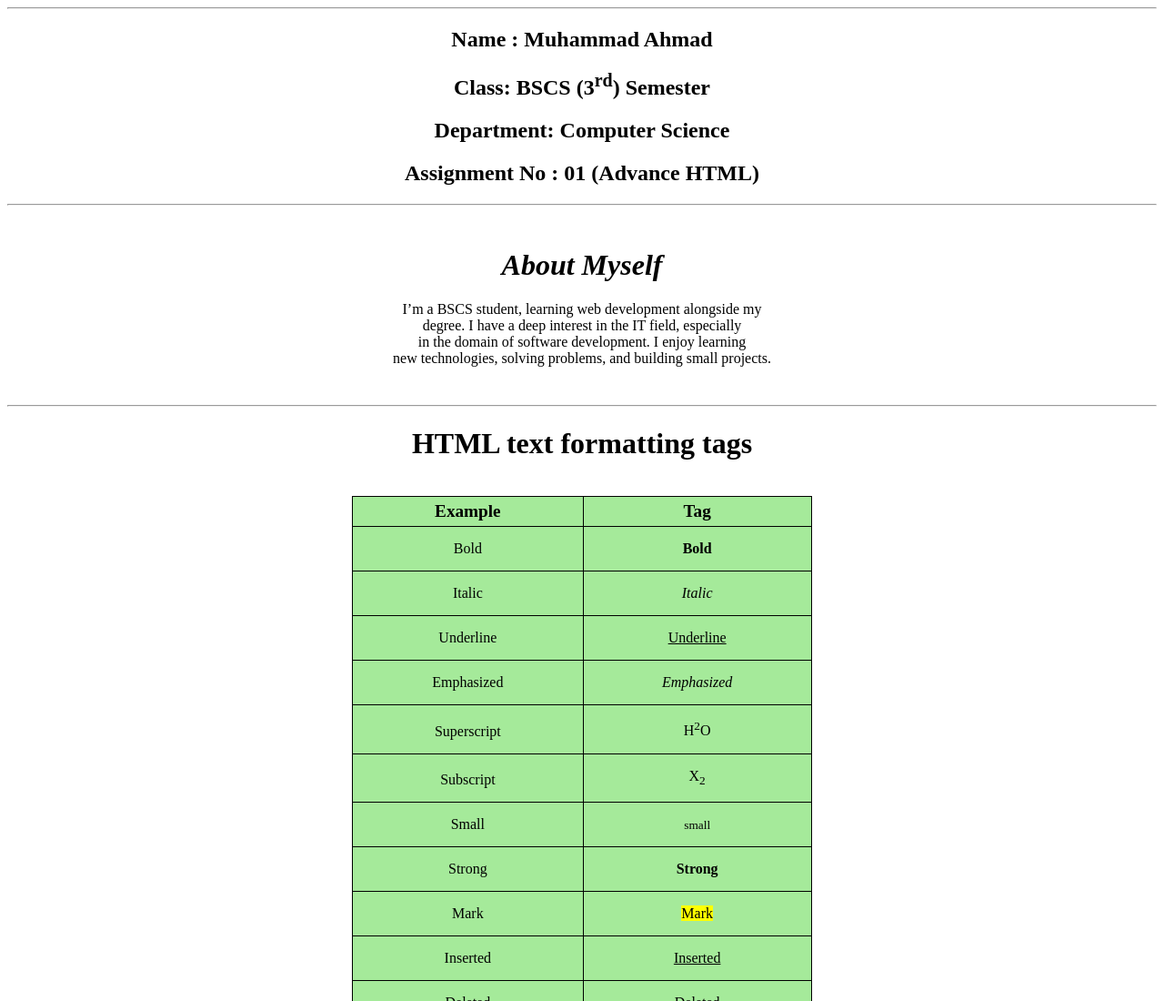
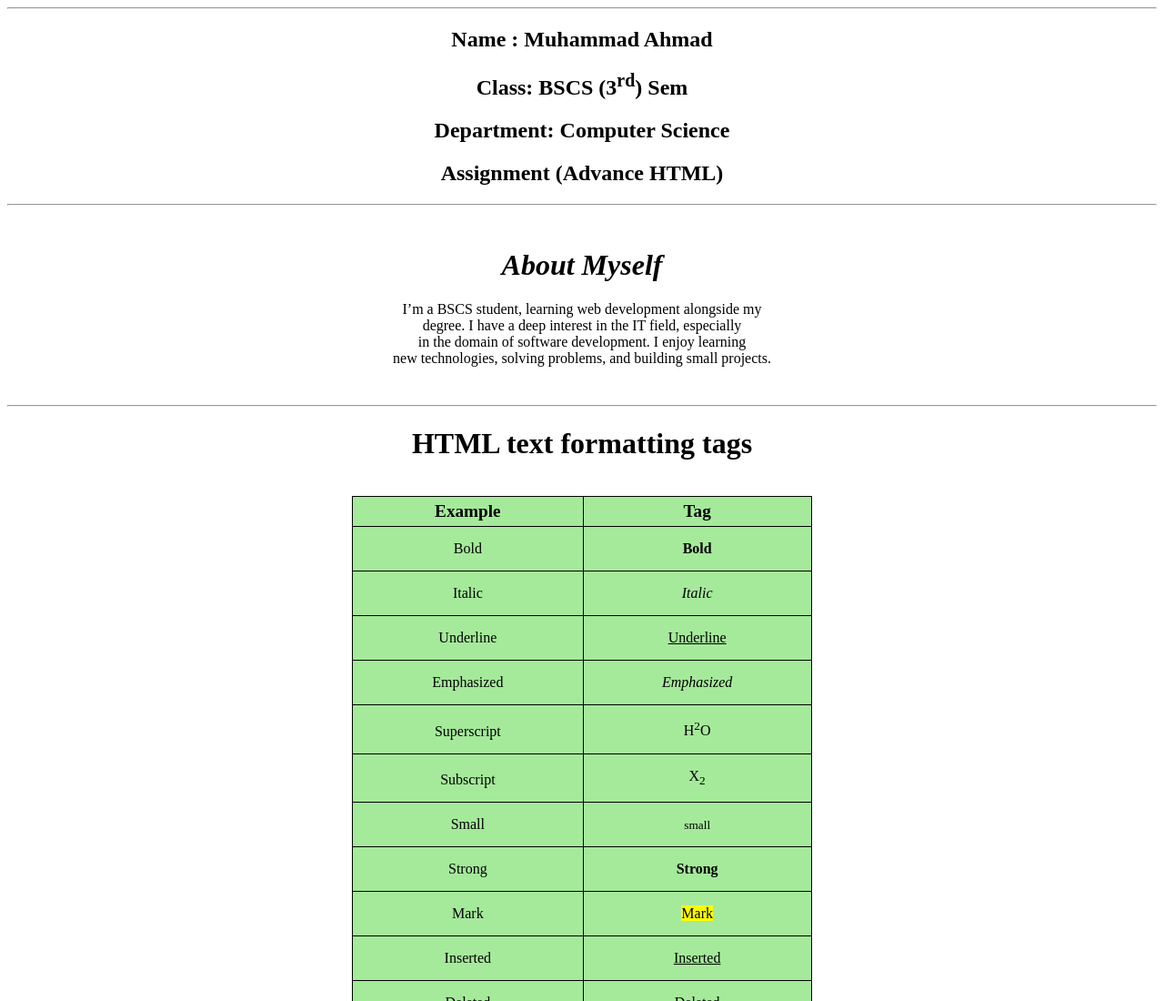
Before and after one commit to mahmadcspro786/webDev, a plain HTML site: page web/HTML/Assignment1.html in a window 1280 px wide. Shown: the top 1100 px of the page at 91% size. Drawn offline with Linux system fonts and the light colour scheme.

Commit message:
change in text

```diff
--- a/web/HTML/Assignment1.html
+++ b/web/HTML/Assignment1.html
@@ -11,9 +11,9 @@
         <hr />
         <div style="text-align: center">
             <h2>Name : Muhammad Ahmad</h2>
-            <h2>Class: BSCS (3<sup>rd</sup>) Semester</h2>
+            <h2>Class: BSCS (3<sup>rd</sup>) Sem</h2>
             <h2>Department: Computer Science</h2>
-            <h2>Assignment No : 01 (Advance HTML)</h2>
+            <h2>Assignment (Advance HTML)</h2>
         </div>
         <hr />
     </header>
```
